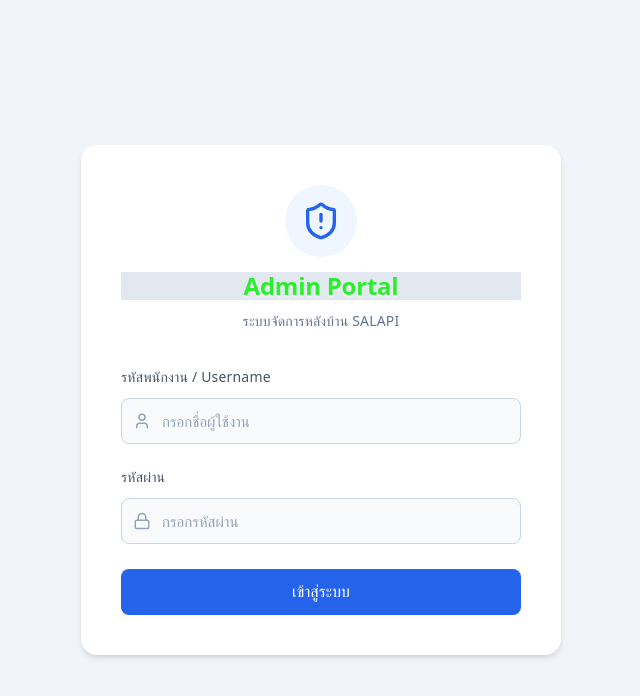
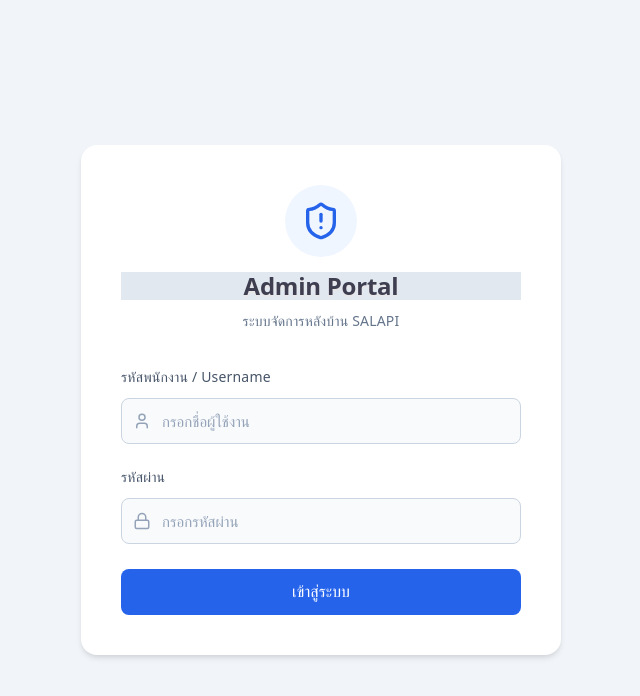
Before and after one commit to 1worldonecredit/banrao-backend, a React (Vite) app: page /login in a window 1280 px wide. Shown: the top 696 px of the page, without its empty margins (319-959 px from the left). Built offline with nearby package versions, Linux system fonts and the light colour scheme; no server answers.

Commit message:
บังคับสีหัวข้อ (Heading) ทุกหน้าให้เป็นสีสว่างและอ่านง่าย

```diff
--- a/src/index.css
+++ b/src/index.css
@@ -67,8 +67,8 @@ body {
    🌟 บังคับสีหัวข้อ (Heading) ทุกหน้าให้เป็นสีสว่างและอ่านง่าย
    ========================================= */
 h1, h2, h3, h4, h5, h6 {
-  color: #02ec06d4 !important; /* บังคับตัวอักษรให้เป็นสีขาวเสมอ ทับ Inline Style */
-  text-shadow: 0 2px 2px rgb(249, 248, 248) !important; /* เพิ่มเงาดำบางๆ ด้านหลัง เผื่อเจอพื้นหลังสว่างจะได้ยังอ่านออก */
+  color: #1c1c31d4 !important; /* บังคับตัวอักษรให้เป็นสีขาวเสมอ ทับ Inline Style */
+  text-shadow: 0 2px 2px rgb(234, 230, 230) !important; /* เพิ่มเงาดำบางๆ ด้านหลัง เผื่อเจอพื้นหลังสว่างจะได้ยังอ่านออก */
   background-color: #e2e8f0;
 }
 
```
